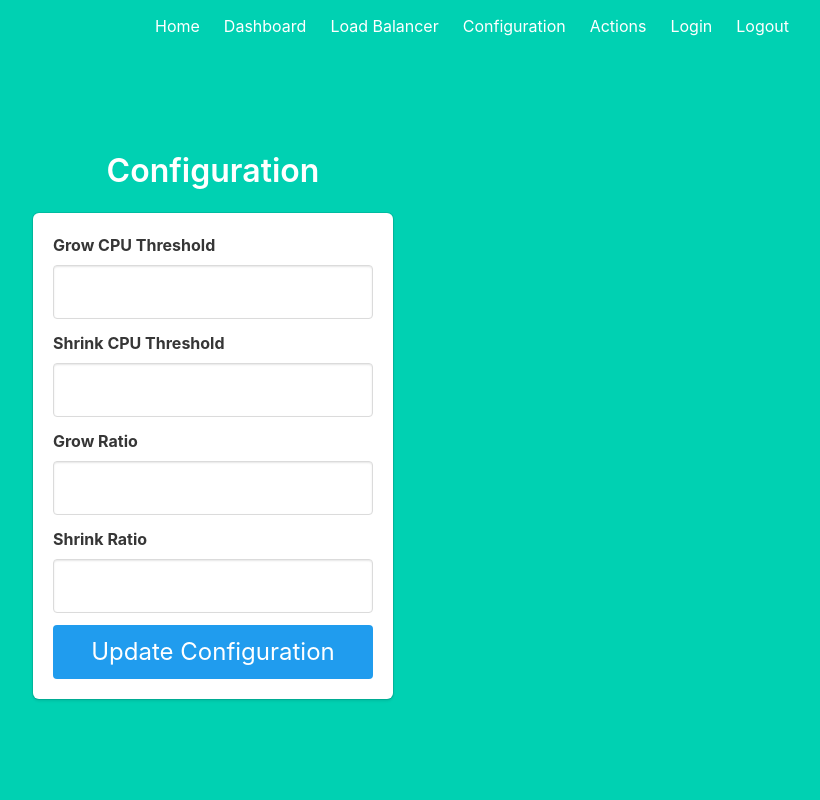
After one commit to amoghkulkarni5/manager_app, a Python web app: template templates/configuration.html in a window 1280 px wide. The commit adds this page. Shown: the whole page, without its empty margins (427-1247 px from the left). Run offline with Jinja, Linux system fonts and the light colour scheme; the template is opened without the code that fills it, so the values that code supplies are empty.

Commit message:
feat: added configuration for autoscaler

```diff
--- a/templates/base.html
+++ b/templates/base.html
@@ -27,6 +27,9 @@
                         <a href="{{ url_for('main.load_balancer') }}" class="navbar-item">
                             Load Balancer
                         </a>
+                        <a href="{{ url_for('main.configuration') }}" class="navbar-item">
+                            Configuration
+                        </a>
                         <a href="{{ url_for('main.actions') }}" class="navbar-item">
                             Actions
                         </a>
--- /dev/null
+++ b/templates/configuration.html
@@ -0,0 +1,47 @@
+{% extends "base.html" %}
+
+{% block content %}
+
+<div class="column is-4 is-offset-4">
+    <h3 class="title">Configuration</h3>
+    <div class="box">
+        {% with messages = get_flashed_messages() %}
+        {% if messages %}
+        <div class="notification is-info">
+            {{ messages[0] }}
+        </div>
+        {% endif %}
+        {% endwith %}
+
+        <form method="POST" action="/configuration">
+            <div class="field">
+                <div class="control">
+                    <label class="label">Grow CPU Threshold</label>
+                    <input class="input is-large" type="number" step="0.1" name="grow_cpu_threshold" value="{{configuration.grow_cpu_threshold}}">
+                </div>
+            </div>
+            <div class="field">
+                <div class="control">
+                    <label class="label">Shrink CPU Threshold</label>
+                    <input class="input is-large" type="number" step="0.1" name="shrink_cpu_threshold" value="{{configuration.shrink_cpu_threshold}}">
+                </div>
+            </div>
+            <div class="field">
+                <div class="control">
+                    <label class="label">Grow Ratio</label>
+                    <input class="input is-large" type="number" step="0.1" name="grow_ratio" value="{{configuration.grow_ratio}}">
+                </div>
+            </div>
+            <div class="field">
+                <div class="control">
+                    <label class="label">Shrink Ratio</label>
+                    <input class="input is-large" type="number" step="0.1" name="shrink_ratio" value="{{configuration.shrink_ratio}}">
+                </div>
+            </div>
+            <button class="button is-block is-info is-large is-fullwidth">Update Configuration</button>
+        </form>
+    </div>
+</div>
+
+
+{% endblock %}
```
Also changed, not shown: main.py (+32 -0 lines), models.py (+9 -1 lines), README.md, db.sqlite.
